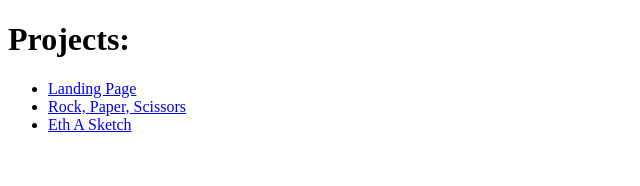
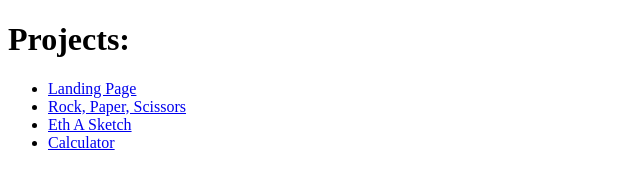
Before and after one commit to alt-Dan-delete/odin-projects, a plain HTML site: page index.html in a window 1280 px wide. Shown: the full height of the page, 0-640 px from the left. Drawn offline with Linux system fonts and the light colour scheme.

Commit message:
Added calculator exercise

```diff
--- a/index.html
+++ b/index.html
@@ -11,6 +11,7 @@
         <li><a href="./landing-page/index.html">Landing Page</a></li>
         <li><a href="./rock-paper-scissors/index.html">Rock, Paper, Scissors</a></li>
         <li><a href="./etch-a-sketch/index.html">Eth A Sketch</a></li>
+        <li><a href="./calculator/index.html">Calculator</a></li>
     </ul>
 </body>
 </html>
```
